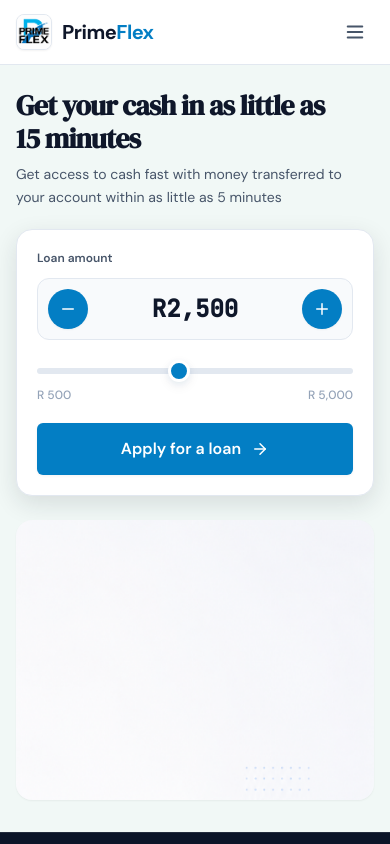
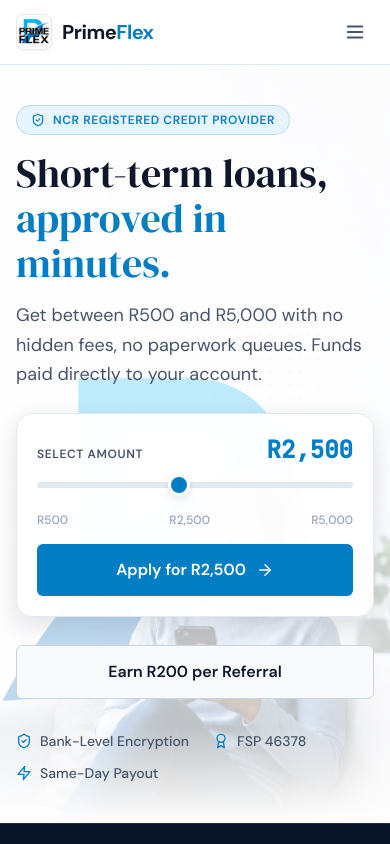
Before and after one commit to PerplexedEra/FLEXPRIME2, a Next.js app: page / in a window 390 px wide. Shown: the top 844 px of the page. Built offline with nearby package versions, Linux system fonts and the light colour scheme.

Commit message:
fix: restore hero background and typography, placing simplified loan bar directly under hero text on mobile

```diff
--- a/src/app/page.tsx
+++ b/src/app/page.tsx
@@ -75,96 +75,24 @@
       <Navbar />
 
       {/* ════════════════════════════════════════════
-          HERO — Simplified Mobile View + Landscape Desktop View
+          HERO — Background + Hero Text + Loan Bar
           ════════════════════════════════════════════ */}
-
-      {/* ── MOBILE HERO (< md) ── */}
-      <section className="md:hidden bg-[#E6F4EA]/40 px-4 pt-6 pb-8">
-        <div className="max-w-md mx-auto">
-          {/* Top text */}
-          <div className="mb-5">
-            <h1 className="font-serif text-[28px] sm:text-3xl font-bold text-ink leading-[1.18] tracking-tight">
-              Get your cash in as little as 15 minutes
-            </h1>
-            <p className="text-secondary text-sm mt-2 leading-relaxed">
-              Get access to cash fast with money transferred to your account within as little as 5 minutes
-            </p>
-          </div>
-
-          {/* Loan Card */}
-          <div className="bg-white rounded-2xl p-5 shadow-elevated border border-hairline-light">
-            <label className="block text-xs font-semibold text-secondary mb-3">
-              Loan amount
-            </label>
-
-            {/* Stepper with minus/plus */}
-            <div className="flex items-center justify-between bg-ground rounded-xl p-2.5 border border-hairline-light mb-4">
-              <button
-                type="button"
-                onClick={() => setLoanAmount((prev) => Math.max(500, prev - (prev <= 1000 ? 100 : 250)))}
-                disabled={loanAmount <= 500}
-                aria-label="Decrease loan amount"
-                className="w-10 h-10 rounded-full bg-primary text-white flex items-center justify-center transition-transform active:scale-95 disabled:opacity-40 disabled:cursor-not-allowed shadow-sm"
-              >
-                <Minus size={18} />
-              </button>
-
-              <span className="currency text-2xl sm:text-3xl font-bold text-ink">
-                {formatCurrency(loanAmount)}
-              </span>
-
-              <button
-                type="button"
-                onClick={() => setLoanAmount((prev) => Math.min(5000, prev + (prev < 1000 ? 100 : 250)))}
-                disabled={loanAmount >= 5000}
-                aria-label="Increase loan amount"
-                className="w-10 h-10 rounded-full bg-primary text-white flex items-center justify-center transition-transform active:scale-95 disabled:opacity-40 disabled:cursor-not-allowed shadow-sm"
-              >
-                <Plus size={18} />
-              </button>
-            </div>
-
-            {/* Range Slider */}
-            <div className="mb-5">
-              <input
-                type="range"
-                min="500"
-                max="5000"
-                step="100"
-                value={loanAmount}
-                onChange={(e) => setLoanAmount(Number(e.target.value))}
-                className="w-full"
-              />
-              <div className="flex justify-between text-xs text-tertiary mt-1.5 font-medium">
-                <span>R 500</span>
-                <span>R 5,000</span>
-              </div>
-            </div>
-
-            {/* CTA Button */}
-            <Button href={`/apply?amount=${loanAmount}`} className="w-full" size="lg">
-              Apply for a loan
-              <ArrowRight size={18} />
-            </Button>
-          </div>
-
-          {/* Customer Image below card on mobile */}
-          <div className="relative w-full h-[280px] sm:h-[340px] mt-6 rounded-2xl overflow-hidden shadow-sm">
+      <section className="relative overflow-hidden bg-white min-h-[580px] lg:min-h-[640px] flex flex-col justify-center">
+        {/* ── Mobile hero background (< md) ── */}
+        <div className="md:hidden absolute inset-0 pointer-events-none">
           <Image
             src="/images/HEROBACKMOBILE.PNG"
-              alt="PrimeFlex Customer"
+            alt="PrimeFlex Hero"
             fill
             priority
             className="object-cover object-top"
           />
+          <div className="absolute inset-0 bg-white/75" />
+          <div className="absolute inset-x-0 bottom-0 h-24 bg-gradient-to-t from-white to-transparent" />
         </div>
-        </div>
-      </section>
 
-      {/* ── DESKTOP HERO (md+) ── */}
-      <section className="hidden md:flex relative overflow-hidden bg-white min-h-[580px] lg:min-h-[640px] flex-col justify-center">
-        {/* Desktop hero background */}
-        <div className="absolute inset-0 pointer-events-none">
+        {/* ── Desktop hero background (md+) ── */}
+        <div className="hidden md:block absolute inset-0 pointer-events-none">
           <Image
             src="/images/HEROBACK.PNG"
             alt="PrimeFlex Hero"
@@ -175,12 +103,12 @@
           <div className="absolute inset-y-0 left-0 w-3/5 lg:w-1/2 bg-gradient-to-r from-white via-white/90 to-transparent" />
         </div>
 
-        {/* Content */}
-        <div className="relative z-10 section py-12 lg:py-20">
+        {/* ── Content ── */}
+        <div className="relative z-10 section py-10 sm:py-14 md:py-16 lg:py-20">
           <div className="section-inner">
             <div className="grid lg:grid-cols-12 gap-8 lg:gap-12 items-center">
 
-              {/* Left: copy */}
+              {/* Left: copy + on mobile, the loan bar is right under the hero text */}
               <div className="lg:col-span-6 xl:col-span-7 space-y-6">
                 <div className="space-y-4">
                   <div className="inline-flex items-center gap-2 bg-primary-light/80 text-primary border border-primary/20 px-3.5 py-1.5 rounded-full text-xs font-semibold uppercase tracking-wider backdrop-blur-sm">
@@ -199,8 +127,44 @@
                   </p>
                 </div>
 
+                {/* ── Mobile Loan Bar (Placed right under the hero text) ── */}
+                <div className="block lg:hidden">
+                  <Card className="p-5 bg-white/95 backdrop-blur-md shadow-elevated border border-hairline-light rounded-2xl" hover={false}>
+                    <div className="space-y-4">
+                      <div className="flex justify-between items-baseline">
+                        <span className="text-xs font-semibold uppercase tracking-wider text-secondary">
+                          Select Amount
+                        </span>
+                        <span className="currency text-2xl font-bold text-primary">
+                          {formatCurrency(loanAmount)}
+                        </span>
+                      </div>
+
+                      <input
+                        type="range"
+                        min="500"
+                        max="5000"
+                        step="100"
+                        value={loanAmount}
+                        onChange={(e) => setLoanAmount(Number(e.target.value))}
+                        className="w-full"
+                      />
+                      <div className="flex justify-between text-xs text-tertiary font-medium">
+                        <span>R500</span>
+                        <span>R2,500</span>
+                        <span>R5,000</span>
+                      </div>
+
+                      <Button href={`/apply?amount=${loanAmount}`} className="w-full" size="lg">
+                        Apply for {formatCurrency(loanAmount)}
+                        <ArrowRight size={18} />
+                      </Button>
+                    </div>
+                  </Card>
+                </div>
+
                 <div className="flex flex-col sm:flex-row gap-3 pt-1">
-                  <Button href="/apply" size="lg">
+                  <Button href="/apply" size="lg" className="hidden lg:inline-flex">
                     Apply Now
                     <ArrowRight size={18} />
                   </Button>
@@ -227,8 +191,8 @@
                 </div>
               </div>
 
-              {/* Right: quick amount selector */}
-              <div className="lg:col-span-6 xl:col-span-5">
+              {/* Right: Desktop loan amount selector */}
+              <div className="hidden lg:block lg:col-span-6 xl:col-span-5">
                 <Card className="p-6 sm:p-8 bg-white/95 backdrop-blur-md shadow-elevated border border-hairline-light rounded-2xl" hover={false}>
                   <div className="space-y-6">
                     <div>
```
Lines whose indentation alone changed are shown as unchanged.
